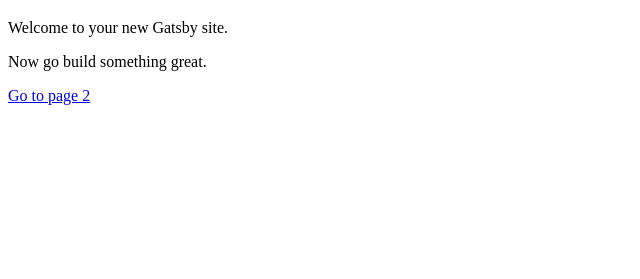
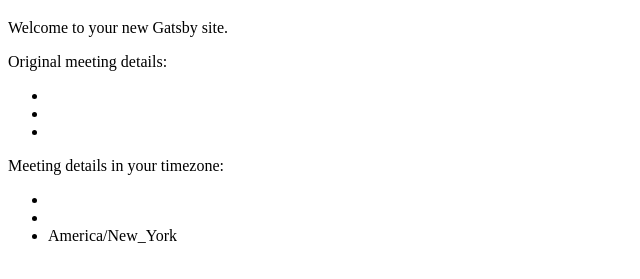
Before and after one commit to jsjoeio/timezoner, a Gatsby site: page / in a window 1280 px wide. Shown: the part 61-340 px from the top of the page, without its empty margins (0-640 px from the left). Built offline with nearby package versions, Linux system fonts and the light colour scheme; Gatsby itself is replaced by a stand-in of ours.

Commit message:
add function to get url parameter and add basic html to display

```diff
--- a/src/pages/index.js
+++ b/src/pages/index.js
@@ -1,12 +1,33 @@
 import React from 'react'
 import Link from 'gatsby-link'
+
+function getUrlParameter(name) {
+  name = name.replace(/[\[]/, '\\[').replace(/[\]]/, '\\]')
+  var regex = new RegExp('[\\?&]' + name + '=([^&#]*)')
+  var results = regex.exec(location.search)
+  return results === null
+    ? ''
+    : decodeURIComponent(results[1].replace(/\+/g, ' '))
+}
+//SO post https://stackoverflow.com/questions/46970132/convert-us-central-time-to-different-time-zones-using-moment-js
+const mockTimezone = 'America/New_York'
 
 const IndexPage = () => (
   <div>
     <h1>Hi people</h1>
     <p>Welcome to your new Gatsby site.</p>
-    <p>Now go build something great.</p>
-    <Link to="/page-2/">Go to page 2</Link>
+    <p>Original meeting details:</p>
+    <ul>
+      <li>{getUrlParameter('day')}</li>
+      <li>{getUrlParameter('time')}</li>
+      <li>{getUrlParameter('timezone')}</li>
+    </ul>
+    <p>Meeting details in your timezone:</p>
+    <ul>
+      <li />
+      <li />
+      <li>{mockTimezone}</li>
+    </ul>
   </div>
 )
 
```
